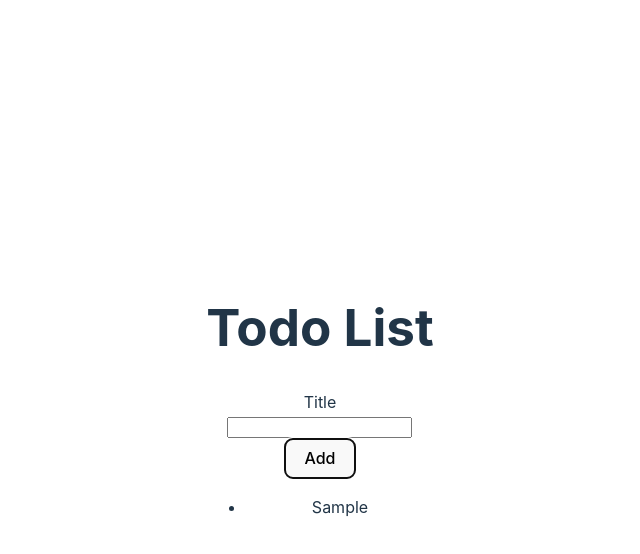
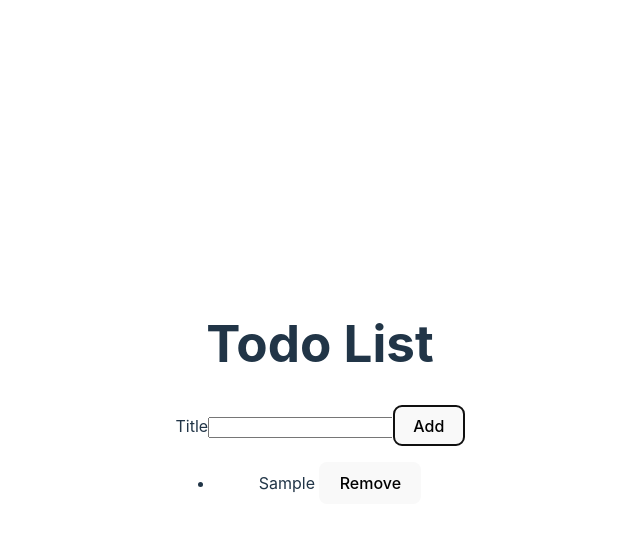
Before and after one commit to brrr123/react-todo, a React (Vite) app: page / in a window 1280 px wide. Both pictures are taken after typing "Sample" into the empty fields and a click on the button "Add". Shown: the top 554 px of the page, without its empty margins (320-960 px from the left). Built offline with nearby package versions, Linux system fonts and the light colour scheme.

Commit message:
Week 7: Added remove button(s) to the list Added autofocus to input Added InputWithLabel component

```diff
--- a/src/App.jsx
+++ b/src/App.jsx
@@ -11,14 +11,17 @@ const useSemiPersistentState = () => {
 }
 function App() {
     const [todoList, setTodoList ] = useSemiPersistentState( );
-    const addTodo = (newTodo  ) =>{
+    const addTodo = (newTodo) =>{
         setTodoList([newTodo, ...todoList ]);
+    }
+    const removeTodo = (id) => {
+        setTodoList(todoList.filter((data)=>data.id!==id));
     }
     return (
         <>
             <h1>Todo List</h1>
             <AddTodoForm onAddTodo={addTodo}></AddTodoForm>
-            <TodoList todoList={todoList }/>
+            <TodoList  onRemoveTodo={removeTodo} todoList={todoList }/>
         </>
     )
 
--- a/src/components/AddTodoForm.jsx
+++ b/src/components/AddTodoForm.jsx
@@ -1,4 +1,5 @@
 import React from "react";
+import InputWithLabel from "./InputWithLabel.jsx";
 
 const AddTodoForm = ({onAddTodo}) => {
     const [todoTitle, setTodoTitle ] = React.useState("");
@@ -13,12 +14,7 @@ const AddTodoForm = ({onAddTodo}) => {
     }
     return (
         <form onSubmit={handleAddTodo}>
-            <div>
-                <label htmlFor="todoTitle">Title</label>
-            </div>
-            <div>
-                <input name="title" onChange={handleTitleChange } value={todoTitle } id="todoTitle"></input>
-            </div>
+            <InputWithLabel isFocused={true} onInputChange={handleTitleChange} value={todoTitle} id="todoTitle">Title</InputWithLabel>
             <button>Add</button>
         </form>
 
--- /dev/null
+++ b/src/components/InputWithLabel.jsx
@@ -0,0 +1,24 @@
+import React from "react";
+
+const InputWithLabel = ({
+                            id,
+                            value,
+                            isFocused=true,
+                            onInputChange,
+                            children,
+                        }) => {
+    const inputRef = React.useRef();
+    React.useEffect(() => {
+        if (isFocused && inputRef.current) {
+            inputRef.current.focus();
+        }
+    }, [isFocused]);
+return    (
+        <>
+            <label htmlFor={id}>{children}</label>
+            <input ref={inputRef} onChange={onInputChange} value={value} id={id}/>
+        </>
+    )
+
+}
+export default InputWithLabel;
--- a/src/components/TodoList.jsx
+++ b/src/components/TodoList.jsx
@@ -1,11 +1,11 @@
 import TodoListItem from "./TodoListItem.jsx";
 
-//const todoData =[{id:1,title:"Finish the assignment"},{id:2,title:"Cook"}, {id:3,title:"Do laundry"}];
 
-const TodoList = ({todoList }) => (
+// eslint-disable-next-line react/prop-types
+const TodoList = ({todoList,onRemoveTodo }) => (
         <ul>
 
-            {todoList.map(item =>  <TodoListItem  key={item.id} {...item}/> )}
+            {todoList.map(item =>  <TodoListItem onRemoveTodo={onRemoveTodo}  key={item.id} {...item}/> )}
         </ul>
     )
 
--- a/src/components/TodoListItem.jsx
+++ b/src/components/TodoListItem.jsx
@@ -1,6 +1,6 @@
-const TodoListItem = ({title}) =>
+const TodoListItem = ({id,title,onRemoveTodo}) =>
     (
-        <li>{title}</li>
+        <li>{title} <button type="button" onClick={()=>onRemoveTodo(id)}>Remove</button></li>
     )
 
 
```
